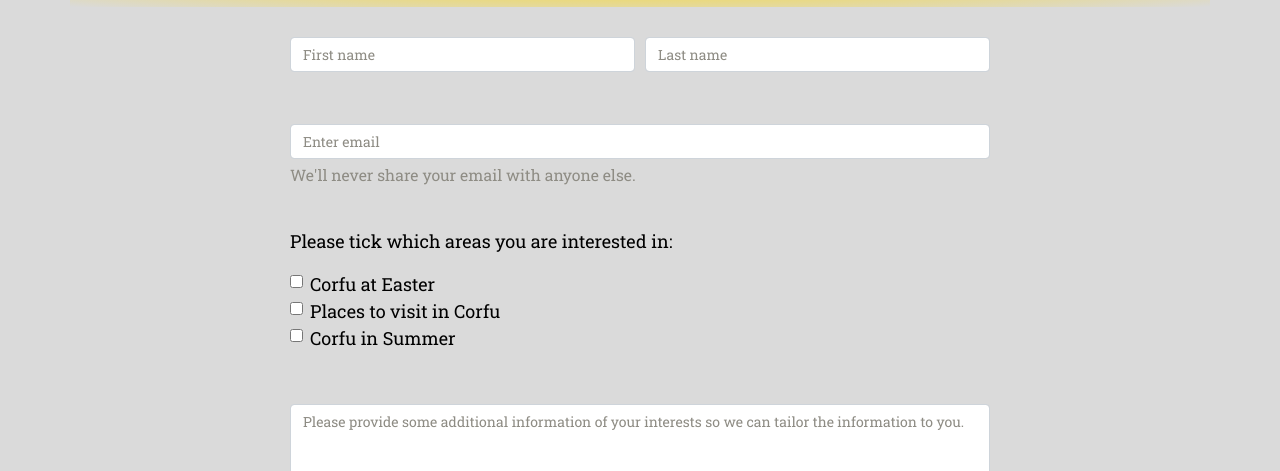
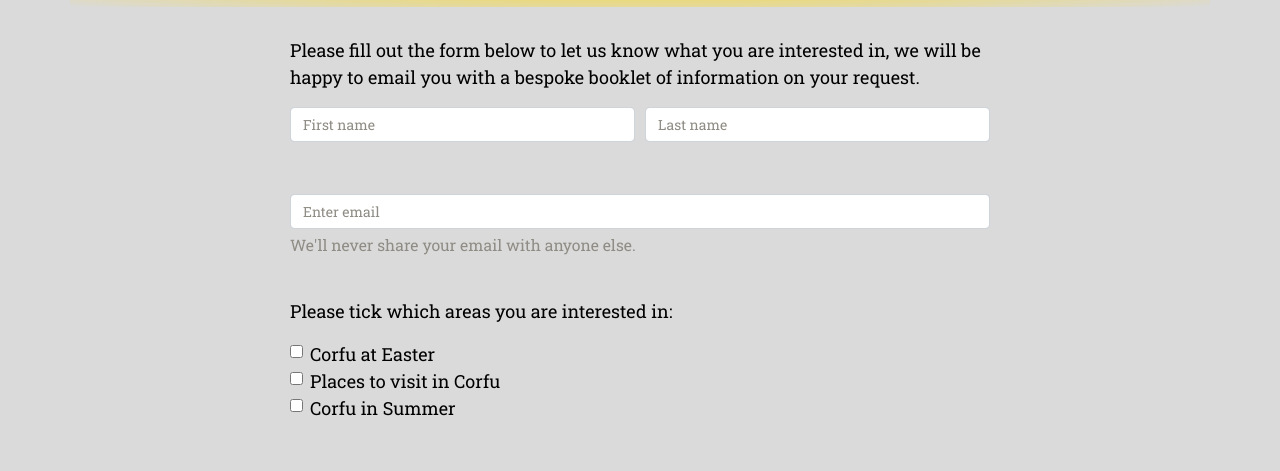
Before and after one commit to Baldpet/visit-corfu, a plain HTML site: page contact.html in a window 1280 px wide. Shown: the part 303-774 px from the top of the page. Drawn offline with nearby package versions, Linux system fonts and the light colour scheme.

Commit message:
added paragraph explaining the form at the top for users to know what it is for

```diff
--- a/contact.html
+++ b/contact.html
@@ -93,8 +93,13 @@
     <!--------------------Form----------------------->
 		<div class="container">
 			<form class="form-size-style">
+                <div class="row">
+                    <div class="col">
+                        <p>Please fill out the form below to let us know what you are interested in, we will be happy to email you with a bespoke booklet of information on your request.</p>
+                    </div>
+                </div>
 				<div class="form-row">
-					<div class="col">
+                    <div class="col">
 						<input type="text" class="form-control" placeholder="First name" required>
                     </div>
 						<div class="col">
```
